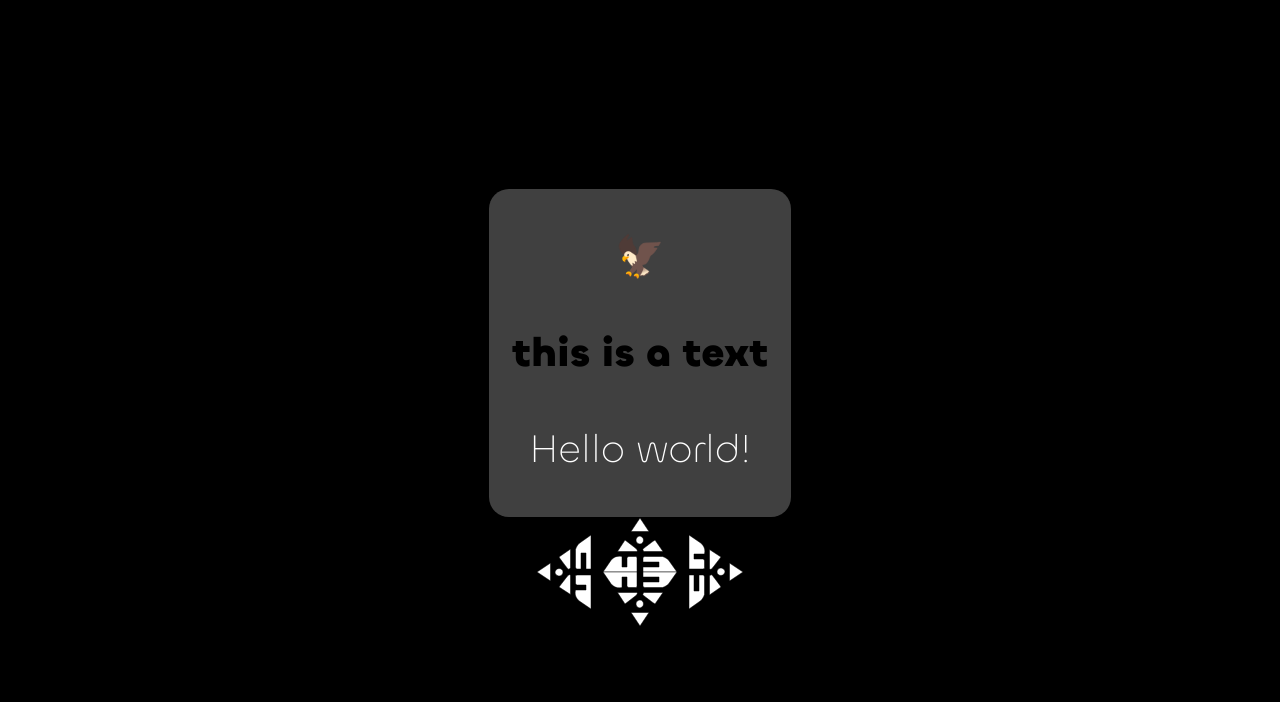
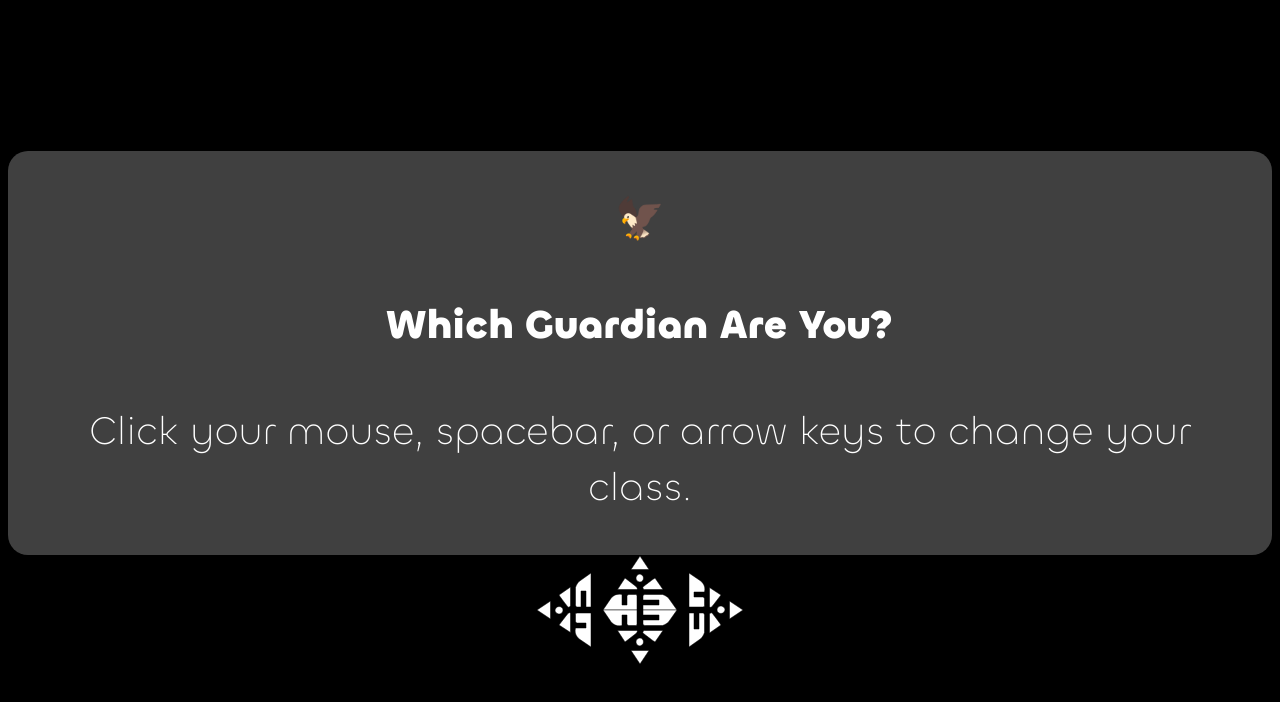
Before and after one commit to WhitneyL808/Destiny-2-Carousel-2.0, a plain HTML site: page index.html in a window 1280 px wide. Drawn offline with Linux system fonts and the light colour scheme.

Commit message:
changing messages

```diff
--- a/css/style.css
+++ b/css/style.css
@@ -51,5 +51,9 @@ body {
 
     p{
       font-family: 'Chillax-Bold';
-      color: purple;
     }
+
+    div{
+      padding: 10px;
+      color:white;
+    }
--- a/index.html
+++ b/index.html
@@ -26,7 +26,7 @@
 <!-- Quote Content  -->
 <main>
   <p>emoji</p>
-  <div>this is a text</div>
+  <div>Which Guardian Are You?</div>
   <blockquote>A Quote that inspires you or makes you laugh.</blockquote>
 </main>
 
--- a/js/script.js
+++ b/js/script.js
@@ -3,18 +3,18 @@ const data = [
     {
      quote: `ARC HUNTER`,
      icon:  '<img src="assets/classes/Hunter.svg" alt="hunter">',
-     image: `url(assets/arc/H-arc2.jpg)`
+     image: `url(assets/Arc/H-arc2.jpg)`
 
     },
     {
      quote: `ARC WARLOCK`,
      icon:  '<img src="assets/classes/Warlock.svg" alt="warlock">' ,
-     image: `url(assets/arc/W-arc.jpg)`
+     image: `url(assets/Arc/W-arc.jpg)`
     },
     {
      quote: `ARC TITAN`,
      icon: '<img src="assets/classes/Titan.svg" alt="titan">' ,
-     image: `url(assets/arc/T-arc.jpg)`
+     image: `url(assets/Arc/T-arc.jpg)`
     },
     {
       quote: `SOLAR HUNTER`,
@@ -62,7 +62,7 @@ const data = [
 
 
   // Check-Check: change text
-  quote.innerHTML = "Hello world!";
+  quote.innerHTML = "Click your mouse, spacebar, or arrow keys to change your class.";
 
   // Check-Check: change emoji text
   icon.innerHTML = '🦅';
```
